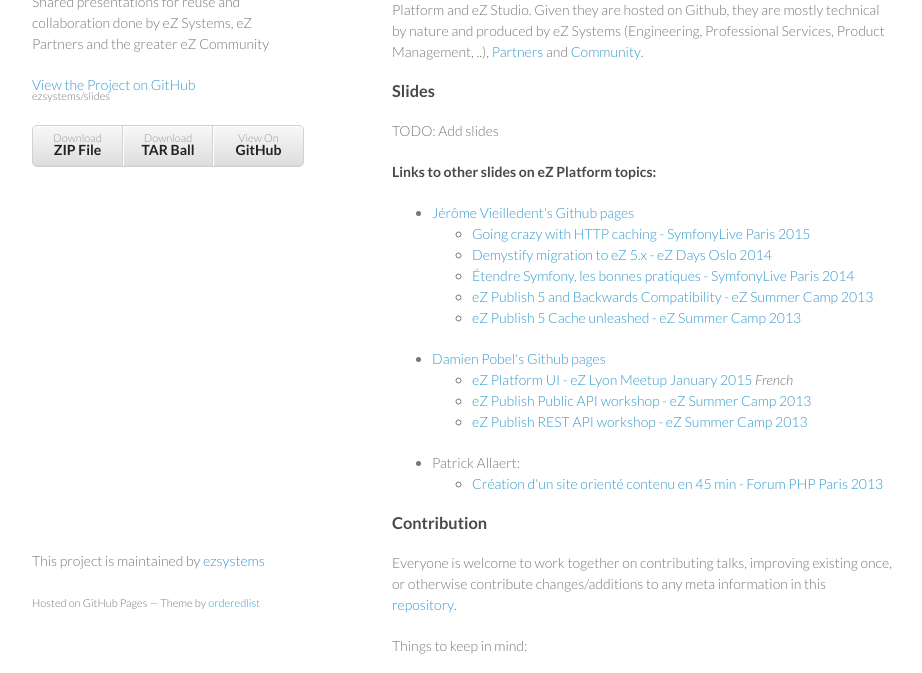
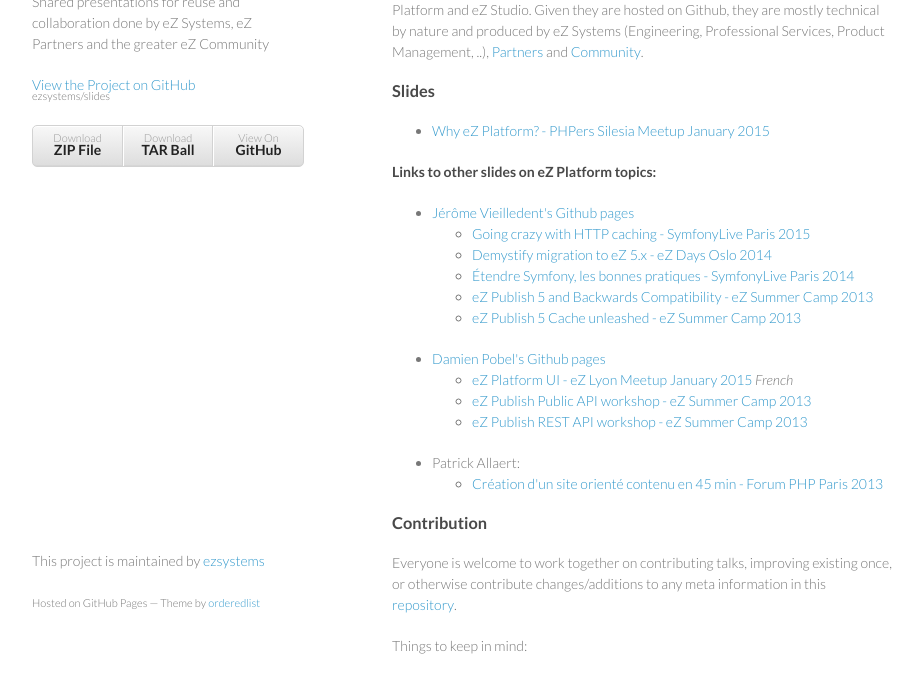
Before and after one commit to janit/slides, a plain HTML site: page index.html in a window 1280 px wide. Shown: the part 118-791 px from the top of the page, without its empty margins (178-1100 px from the left). Drawn offline with Linux system fonts and the light colour scheme.

Commit message:
Add link to Why eZ Platform slides

```diff
--- a/index.html
+++ b/index.html
@@ -37,7 +37,9 @@
 <h3>
 <a id="slides" class="anchor" href="#slides" aria-hidden="true"><span class="octicon octicon-link"></span></a>Slides</h3>
 
-<p>TODO: Add slides</p>
+<ul>
+<li><a href="/slides/slides/why-ezplatform/#/">Why eZ Platform? - PHPers Silesia Meetup January 2015</a></li>
+</ul>
 
 <h4>
 <a id="links-to-other-slides-on-ez-platform-topics" class="anchor" href="#links-to-other-slides-on-ez-platform-topics" aria-hidden="true"><span class="octicon octicon-link"></span></a>Links to other slides on eZ Platform topics:</h4>
```
